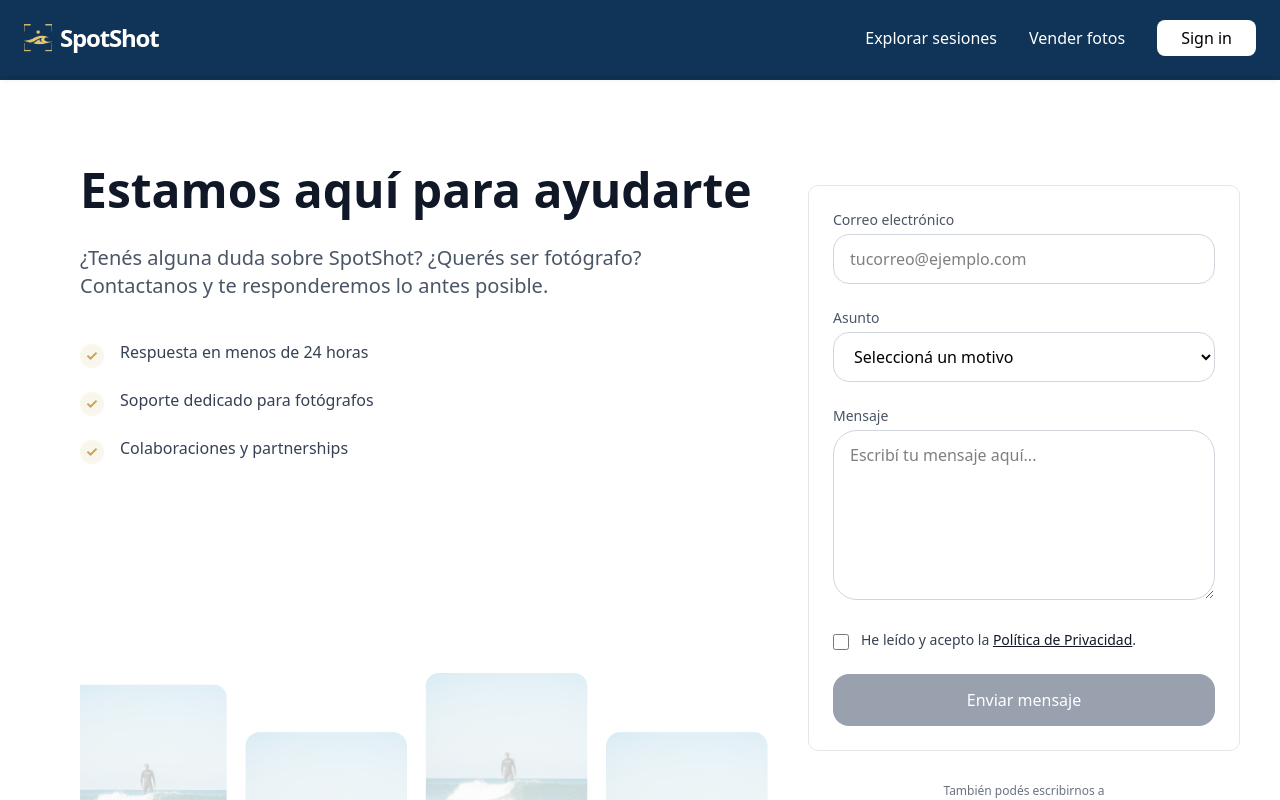
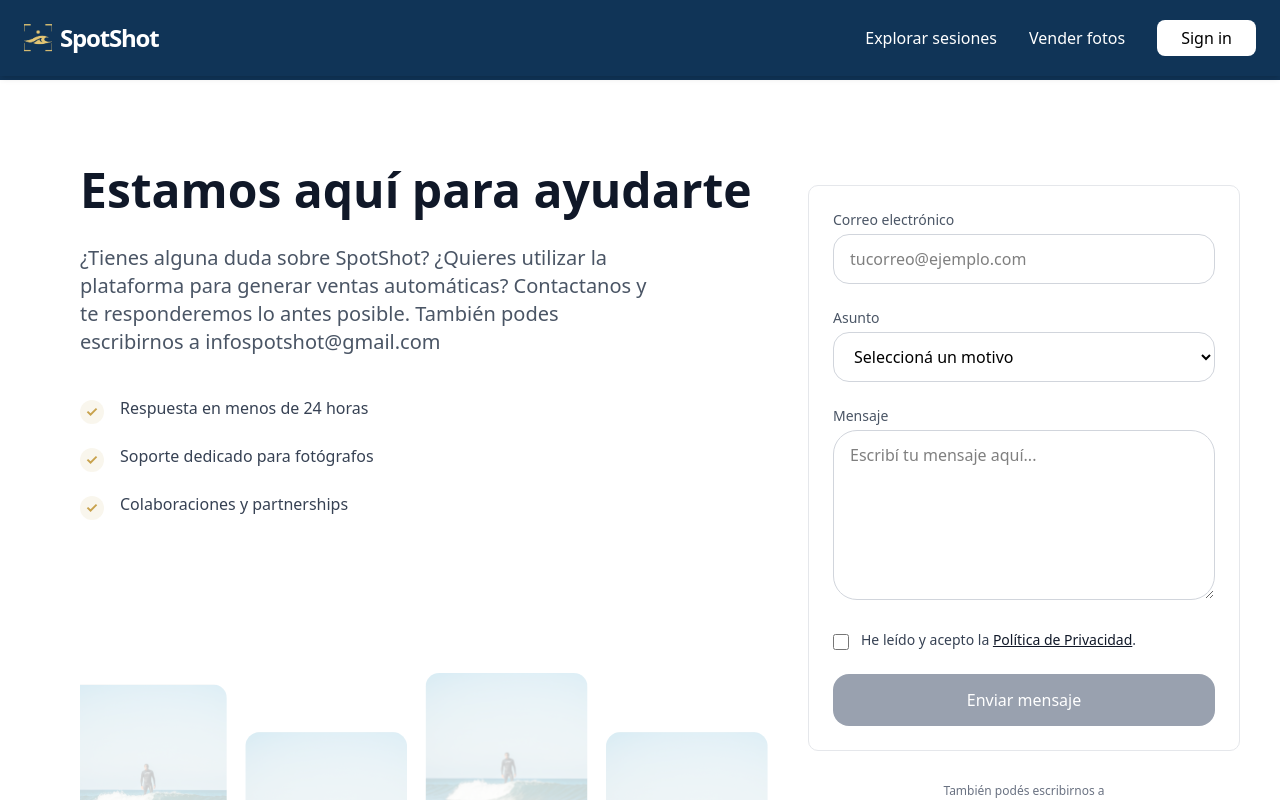
Before and after one commit to AgustinMateos/spotshot, a Next.js app: page /sesiones/contacto in a window 1280 px wide. Shown: the top 800 px of the page. Built offline with nearby package versions, Linux system fonts and the light colour scheme.

Commit message:
contacto

```diff
--- a/src/components/ContactoPage.jsx
+++ b/src/components/ContactoPage.jsx
@@ -95,8 +95,7 @@ export default function ContactoPage() {
             Estamos aquí para ayudarte
           </h1>
           <p className="mt-6 w-[85%] text-xl text-gray-600">
-            ¿Tenés alguna duda sobre SpotShot? ¿Querés ser fotógrafo?
-            Contactanos y te responderemos lo antes posible.
+            ¿Tienes alguna duda sobre SpotShot? ¿Quieres utilizar la plataforma para generar ventas automáticas? Contactanos y te responderemos lo antes posible. También podes escribirnos a infospotshot@gmail.com
           </p>
 
           <ul className="mt-10 space-y-5">
--- a/src/components/NewAlbumPage.jsx
+++ b/src/components/NewAlbumPage.jsx
@@ -1284,8 +1284,6 @@ if (serverCustomerPrice && serverCustomerPrice > 0) {
           </div>
         )}
         {/* ====================== PASO 4: CONFIRMACIÓN ====================== */}
-        {/* ====================== PASO 4: CONFIRMACIÓN ====================== */}
-        {/* ====================== PASO 4: CONFIRMACIÓN ====================== */}
         {step === 4 && (
           <div className="space-y-8">
 
@@ -1336,7 +1334,7 @@ if (serverCustomerPrice && serverCustomerPrice > 0) {
             </div>
 
             {/* Fotos subidas */}
-            <div>
+            {/* <div>
 
 
               {uploadedImages.length > 0 ? (
@@ -1348,7 +1346,7 @@ if (serverCustomerPrice && serverCustomerPrice > 0) {
                   ⚠️ Debes subir al menos una foto antes de publicar
                 </p>
               )}
-            </div>
+            </div> */}
           </div>
         )}
 
```
